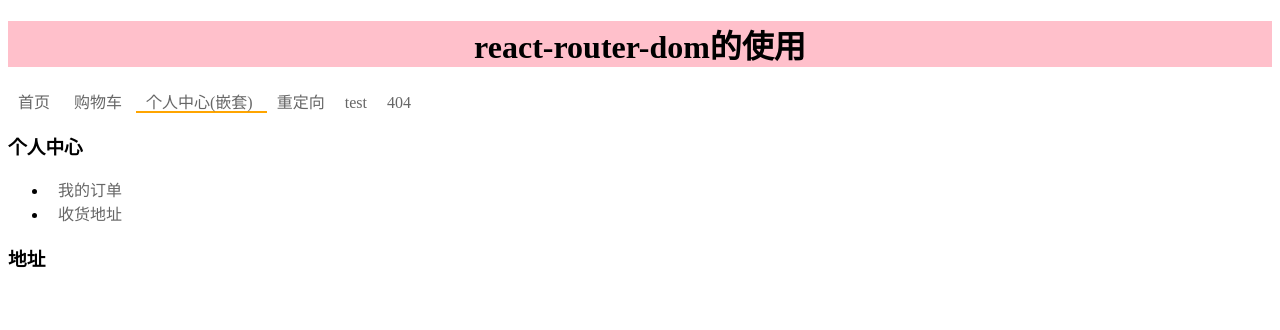
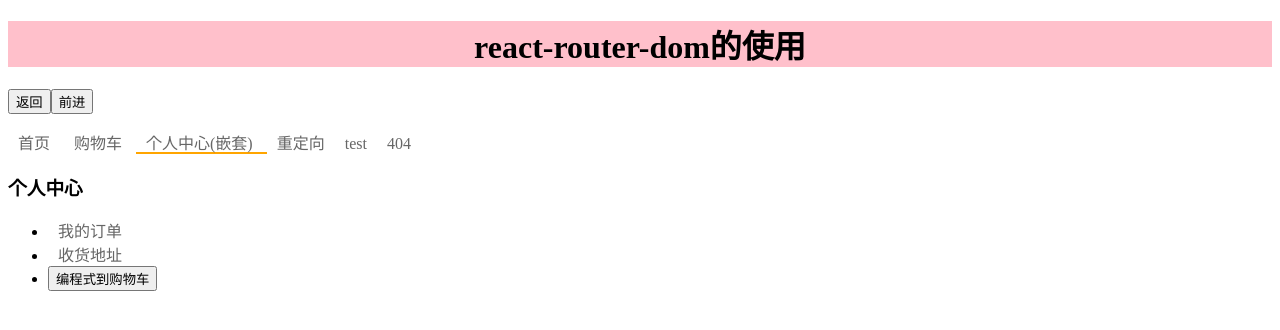
Before and after one commit to ww24kobe/react_example, a React (Create React App) app: page /user in a window 1280 px wide. Before the commit this address led to /user/address. Shown: the top 330 px of the page. Built offline with nearby package versions, Linux system fonts and the light colour scheme.

Commit message:
refactor

```diff
--- a/src/App.js
+++ b/src/App.js
@@ -1,56 +1,32 @@
-import React, { useState, useEffect } from 'react'
-import {
-  BrowserRouter as Router,
-  Link,
-  NavLink,
-  Route,
-  Routes,
-  Outlet,
-  Navigate,
-} from 'react-router-dom'
-import { withComponentGuard } from './Hoc'
+import React from 'react'
+import { Link, NavLink, useNavigate, useRoutes } from 'react-router-dom'
 import style from './style.module.css'
-
-const Order = () => <h3>订单</h3>
-const Address = () => <h3>地址</h3>
-const Home = () => <h3>首页</h3>
-const Test = () => <h3>Test</h3>
-const NotFound = () => <h3>404 NotFound</h3>
-
-const User = () => {
-  return (
-    <>
-      <h3>个人中心</h3>
-      <ul>
-        <li>
-          <Link to="/user/order">我的订单</Link>
-        </li>
-        <li>
-          <Link to="/user/address">收货地址</Link>
-        </li>
-      </ul>
-      {/* 功能组件（不展示任何内容，仅作为一种抽象的存在）：嵌套子组件显示的容器 */}
-      <Outlet />
-    </>
-  )
-}
-
-const CartGuard = withComponentGuard(
-  () => <h3>Cart 页面</h3>,
-  () => {
-    console.log('cart enter')
-  },
-  () => {
-    console.log('cart leave')
-  }
-)
+import routes from './router'
 
 function App() {
+  const navigate = useNavigate()
+  const element = useRoutes(routes)
   return (
     <>
       <h1 style={{ textAlign: 'center' }} className={style.title}>
         react-router-dom的使用
       </h1>
+      <p>
+        <button
+          onClick={() => {
+            navigate(-1)
+          }}
+        >
+          返回
+        </button>
+        <button
+          onClick={() => {
+            navigate(1)
+          }}
+        >
+          前进
+        </button>
+      </p>
       <div>
         {/* NavLink相对于Link含有当前激活类名active，可设置样式 */}
         <NavLink to="/">首页 </NavLink>
@@ -59,21 +35,7 @@
         <Link to="/a">重定向</Link>
         <Link to="/test">test</Link>
         <Link to="/c">404</Link>
-        <Routes>
-          {/* 渲染一个元素 */}
-          <Route path="/" element={<Home />} />
-          <Route path="/user" element={<User />}>
-            <Route path="order" element={<Order />} />
-            <Route path="address" element={<Address />} />
-            <Route index element={<Navigate to="/user/address" />} />
-          </Route>
-          {/* 或者渲染一个组件函数组件 */}
-          <Route path="/cart" Component={CartGuard} />
-          {/* 重定向到 / */}
-          <Route path="/a" element={<Navigate to="/" />} />
-          <Route path="/test" element={<Test />} />
-          <Route path="*" element={<NotFound />} />
-        </Routes>
+        {element}
       </div>
     </>
   )
--- a/src/Hoc/index.js
+++ b/src/Hoc/index.js
@@ -1,5 +1,4 @@
 import { useEffect } from 'react'
-import { BrowserRouter as Router, Routes, useLocation } from 'react-router-dom'
 // 组件独享守卫高阶组件
 export const withComponentGuard = (WrapComponent, onEnter, onLeave) => {
   return (props) => {
@@ -14,6 +13,3 @@
     return <WrapComponent {...props} />
   }
 }
-
-// 全局前守卫
-// TODO
--- /dev/null
+++ b/src/router/index.js
@@ -0,0 +1,47 @@
+import { Navigate } from 'react-router-dom'
+import Home from '../views/Home'
+import User from '../views/User'
+import Order from '../views/Order'
+import Cart from '../views/Cart'
+import NotFound from '../views/NotFound'
+import Test from '../views/Test'
+import Address from '../views/Address'
+
+const routes = [
+  {
+    path: '/',
+    element: <Home />,
+  },
+  {
+    path: '/cart',
+    element: <Cart />,
+  },
+  {
+    path: '/user',
+    element: <User />,
+    children: [
+      {
+        path: 'order',
+        element: <Order />,
+      },
+      {
+        path: 'address',
+        element: <Address />,
+      },
+    ],
+  },
+  {
+    path: '/a',
+    element: <Navigate to="/" />,
+  },
+  {
+    path: '/test',
+    element: <Test />,
+  },
+  {
+    path: '*',
+    element: <NotFound />,
+  },
+]
+
+export default routes
--- /dev/null
+++ b/src/views/Address.jsx
@@ -0,0 +1,3 @@
+export default function Address(){
+    return <h3>地址</h3>
+}
--- /dev/null
+++ b/src/views/Cart.jsx
@@ -0,0 +1,20 @@
+
+import { withComponentGuard } from '../Hoc'
+
+function Cart(){
+    return (
+        <>
+            <h3>购物车</h3>
+        </>
+    )
+}
+
+export default withComponentGuard(
+    Cart,
+    () => {
+    //   console.log('cart enter')
+    },
+    () => {
+    //   console.log('cart leave')
+    }
+  )
--- /dev/null
+++ b/src/views/Home.jsx
@@ -0,0 +1,3 @@
+export default function Home(){
+    return <h3>首页</h3>
+}
--- /dev/null
+++ b/src/views/NotFound.jsx
@@ -0,0 +1,3 @@
+export default function NotFound(){
+    return <h3>404 Not Found</h3>
+}
--- /dev/null
+++ b/src/views/Order.jsx
@@ -0,0 +1,3 @@
+export default function(){
+    return <h3>订单</h3>
+}
--- /dev/null
+++ b/src/views/Test.jsx
@@ -0,0 +1,3 @@
+export default function Test(){
+    return <h3>Test</h3>
+}
--- /dev/null
+++ b/src/views/User.jsx
@@ -0,0 +1,30 @@
+import {useNavigate,Outlet,Link} from "react-router-dom"
+export default function User(){
+    const navigate = useNavigate()
+    return (
+      <>
+        <h3>个人中心</h3>
+        <ul>
+          <li>
+            {/* 类似于router-link */}
+            <Link to="/user/order">我的订单</Link>
+          </li>
+          <li>
+            <Link to="/user/address">收货地址</Link>
+          </li>
+          <li>
+            <button
+              onClick={() => {
+                navigate('/cart')
+              }}
+            >
+              编程式到购物车
+            </button>
+          </li>
+        </ul>
+        {/* 功能组件（不展示任何内容，仅作为一种抽象的存在）：嵌套子组件显示的容器 */}
+        {/* 类似于 router-view */}
+        <Outlet />
+      </>
+    )
+}
```
